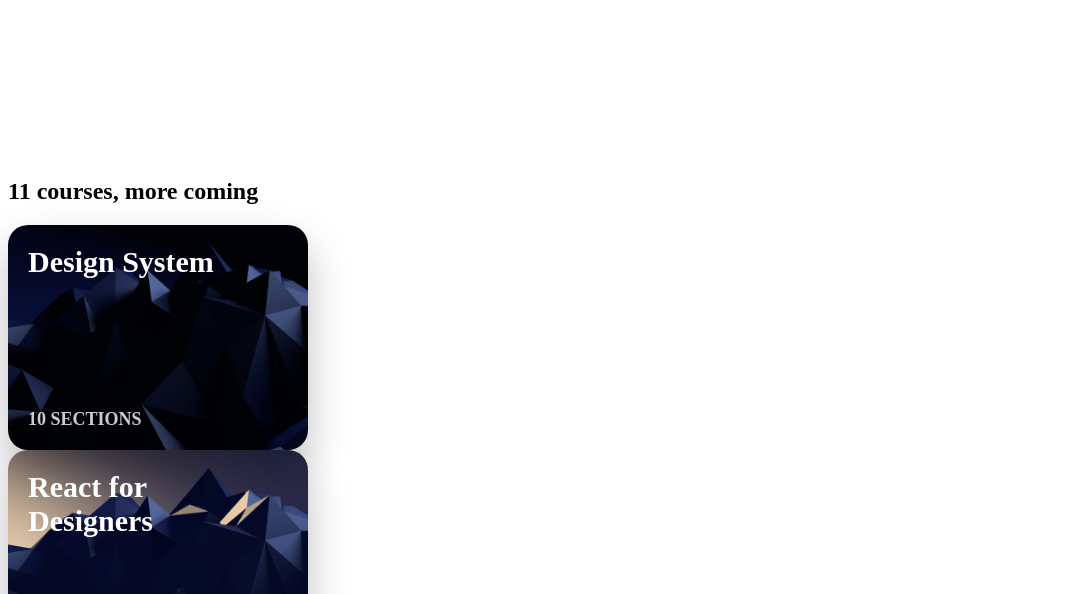
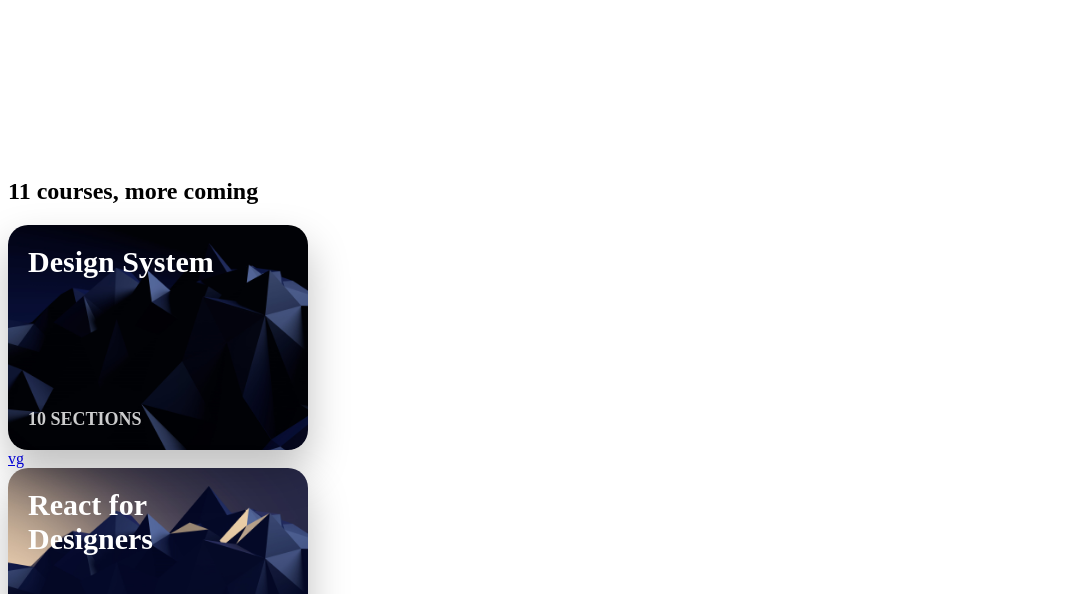
Before and after one commit to Haugenandre/klar, a Gatsby site: page / in a window 1280 px wide. Shown: the part 205-799 px from the top of the page, without its empty margins (0-1081 px from the left). Built offline with nearby package versions, Linux system fonts and the light colour scheme; Gatsby itself is replaced by a stand-in of ours.

Commit message:
first commit

```diff
--- a/src/components/Card.js
+++ b/src/components/Card.js
@@ -6,6 +6,8 @@
         <img src={props.image} />
         <h3>{props.title}</h3>
         <p>{props.text}</p>
+        <a>{props.url}</a>
+
 
     </div>
 )
--- a/src/components/header.js
+++ b/src/components/header.js
@@ -33,7 +33,7 @@
       'Header HeaderScrolled' : 'Header'}>
         <div className="HeaderGroup">
           <Link to="/"><img width="30" src={require('../images/logo-designcode.svg')} /></Link>
-          <Link to="/courses">Courses</Link>
+
           <Link to="/downloads">Downloads</Link>
           <Link to="/workshops">Workshops</Link>
           <Link to="/buy"><button>Buy</button></Link>
--- a/src/pages/index.js
+++ b/src/pages/index.js
@@ -49,6 +49,11 @@
       <Card title="Design System"
       text="10 sections"
       image={require('../images/wallpaper.jpg')} />
+      <a href="https://vg.no" target="_blank" rel="noopener noreferrer">
+      vg
+    </a>
+
+
       <Card title="React for Designers"
       text="12 sections"
       image={require('../images/wallpaper2.jpg')} />
```
